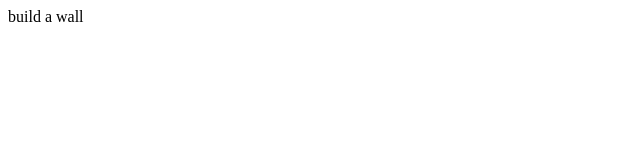
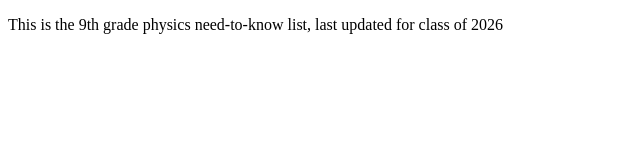
Before and after one commit to McD1224/McD1224.github.io, a plain HTML site: page school physics master set.html in a window 1280 px wide. Shown: the whole page, without its empty margins (0-640 px from the left). Drawn offline with Linux system fonts and the light colour scheme.

Commit message:
starting

```diff
--- a/school physics master set.html
+++ b/school physics master set.html
@@ -1 +1,7 @@
-<p>build a wall<p>
+<!DOCTYPE html>
+<html lang="en"></html>
+<head>
+<body>
+    <p>This is the 9th grade physics need-to-know list, last updated for class of 2026</p>
+</body>
+</head>
```
